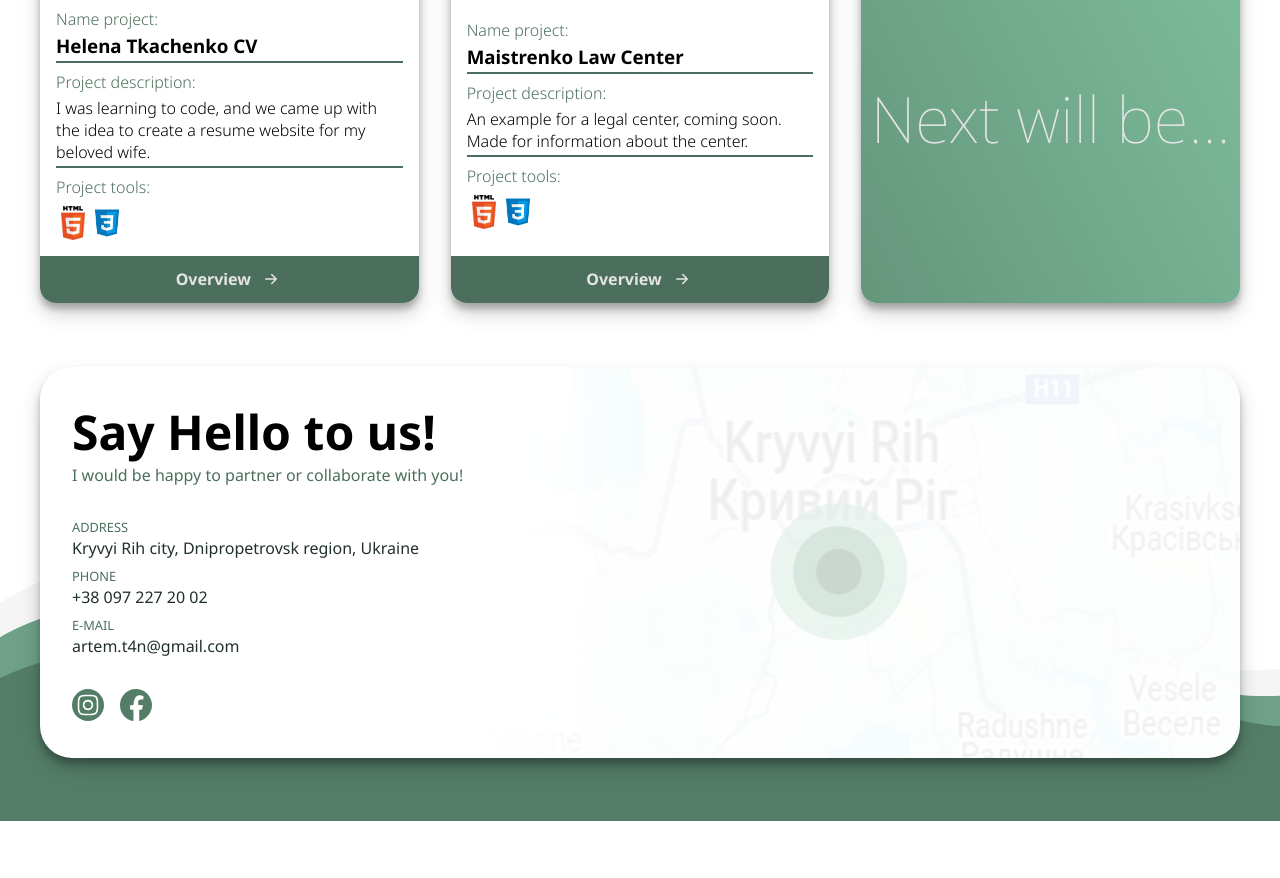
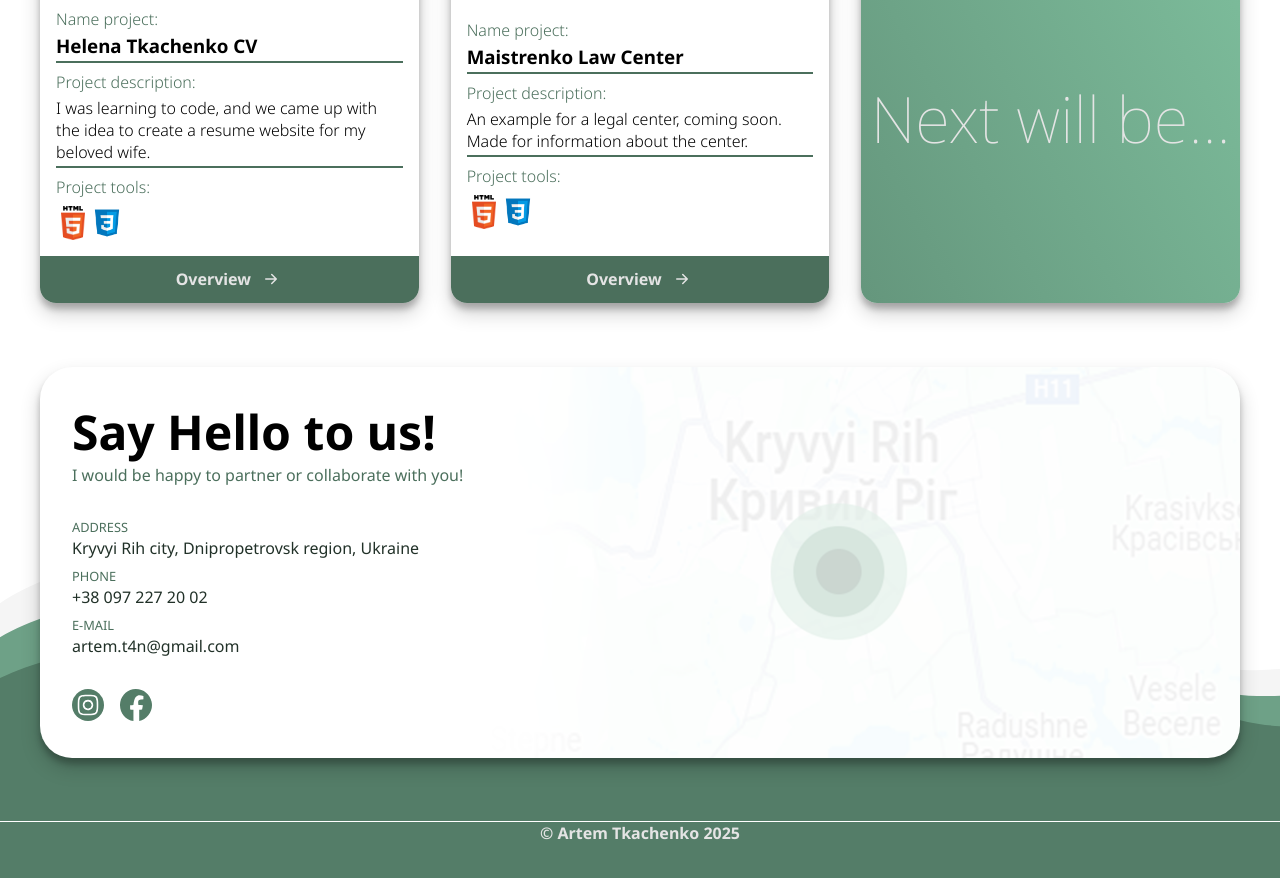
Before and after one commit to timchon/artemTkachenko, a plain HTML site: page index.html in a window 1280 px wide. Shown: the part 2602-3480 px from the top of the page. Before the commit the page ends 3424 px from the top, so only its background shows below. Drawn offline with Linux system fonts and the light colour scheme; a web font is replaced by a local one.

Commit message:
Добавив Footer

```diff
--- a/index.html
+++ b/index.html
@@ -315,6 +315,8 @@
     </main>
 
     <!--Footer-->
-    <footer id="footer"></footer>
+    <footer id="footer">
+        <p>© Artem Tkachenko 2025</p>
+    </footer>
 </body>
 </html>
--- a/style/style.css
+++ b/style/style.css
@@ -462,6 +462,16 @@ body{
 .contact-social a:hover{
     transform: scale(1.2);
 }
+
+footer{
+    display: flex;
+    justify-content: center;
+    align-items: center;
+    padding-bottom: 4rem;
+    font-weight: bold;
+    background-color: #547D68;
+    color: #e4e4e4;
+}
 @media (min-width: 1201px){
     .container{
         max-width: 100%;
@@ -647,6 +657,9 @@ body{
     .contact-welcome > h2{
         font-size: 9vw;
     }
+    footer{
+        padding-bottom: 2rem;
+    }
 }
 
 @media (max-width:320px){
```
